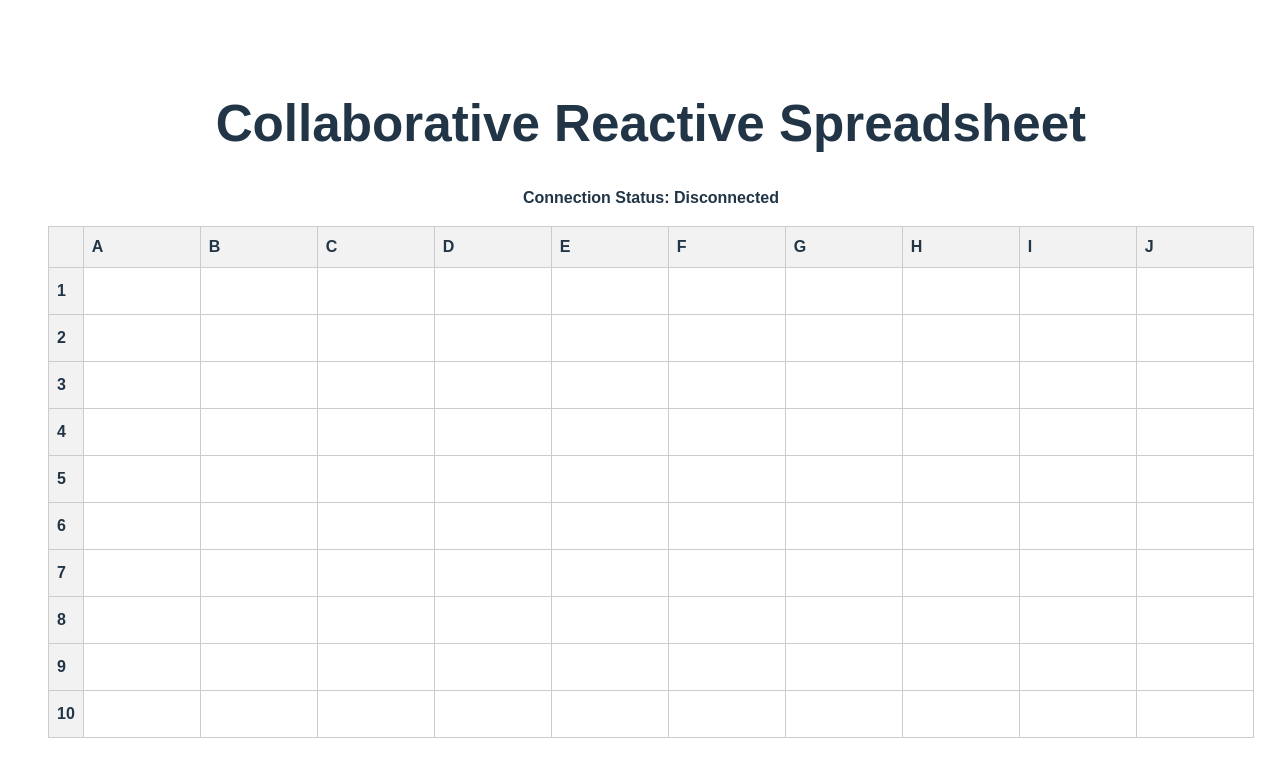
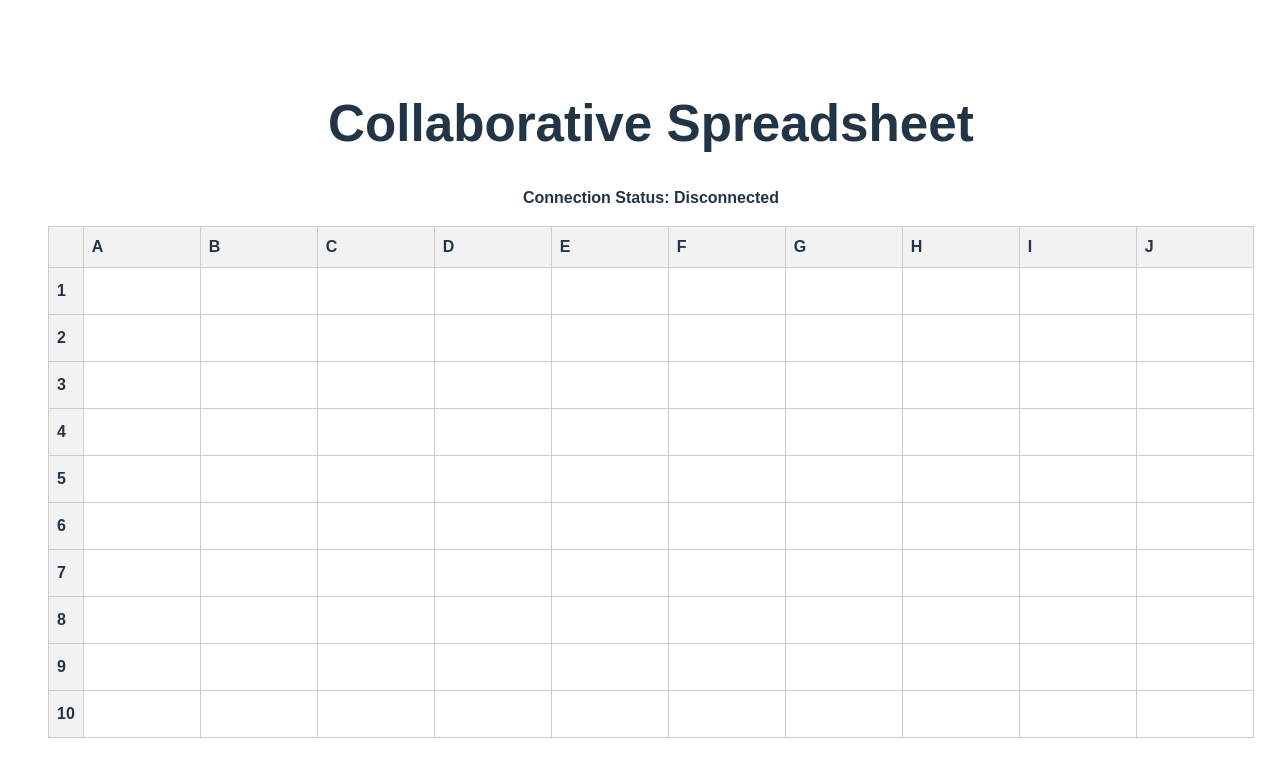
Before and after one commit to Nikki-Chig/reactive-spreadsheet-application, a Svelte app in the folder frontend/: page / in a window 1280 px wide. Shown: the top 776 px of the page. Built offline with nearby package versions, Linux system fonts and the light colour scheme; no server answers.

Commit message:
Change app title

```diff
--- a/frontend/src/App.svelte
+++ b/frontend/src/App.svelte
@@ -4,7 +4,7 @@
 </script>
 
 <main>
-  <h1>Collaborative Reactive Spreadsheet</h1>
+  <h1>Collaborative Spreadsheet</h1>
   <Spreadsheet />
 </main>
 
```
